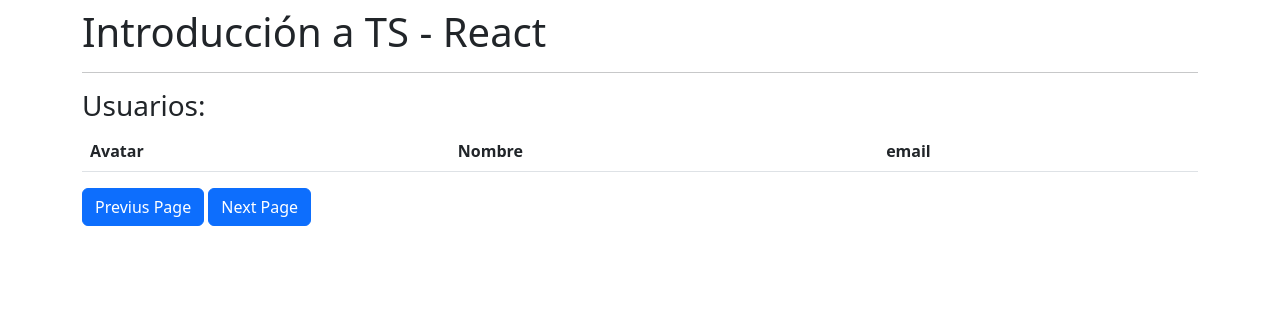
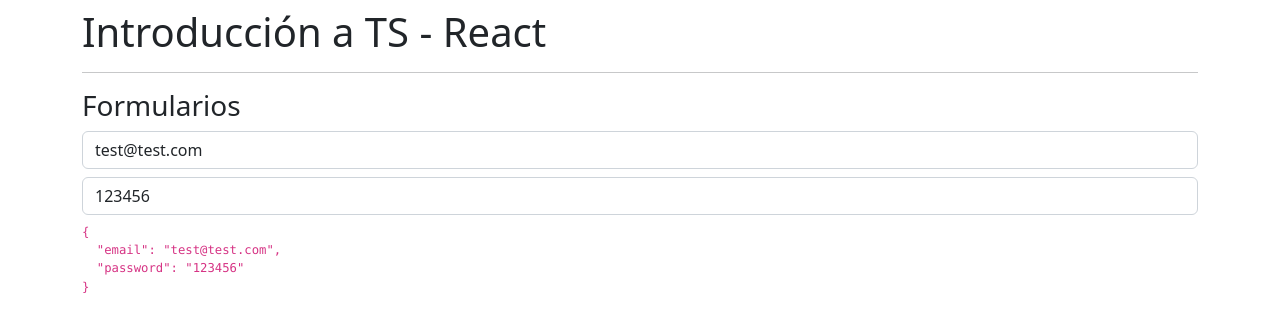
Before and after one commit to DanielaTorresV/react-typescript, a React (Create React App) app: page / in a window 1280 px wide. Shown: the top 332 px of the page. Built offline with nearby package versions, Linux system fonts and the light colour scheme; no server answers.

Commit message:
feat: create form and useForm hook with generic type

```diff
--- a/src/App.tsx
+++ b/src/App.tsx
@@ -4,7 +4,9 @@
 //import Funciones from "./typescript/Funciones";
 //import ContadorConHook from "./components/ContadorConHook";
 //import Login from "./components/Login";
-import Users from "./components/Users";
+//import Users from "./components/Users";
+
+import Forms from "./components/Forms";
 
 const App = () => {
   return (
@@ -17,7 +19,8 @@ const App = () => {
       {/*<Contador />*/}
       {/*<ContadorConHook />*/}
       {/*<Login />*/}
-      <Users />
+      {/*<Users />*/}
+      <Forms />
     </div>
   );
 };
--- /dev/null
+++ b/src/components/Forms.tsx
@@ -0,0 +1,35 @@
+import useForm from '../hooks/useForm';
+
+
+const Forms = () => {
+
+  const {form, email, password, handleChange } = useForm({
+    email: 'test@test.com',
+    password: '123456'
+  });
+
+  return (
+    <>
+      <h3>Formularios</h3>
+      <input
+        type='text'
+        className='form-control'
+        placeholder='Email'
+        value={email}
+        onChange= {(e) => handleChange(e.target.value, 'email')}
+      />
+      <input
+        type='text'
+        className='form-control mt-2 mb-2'
+        placeholder='Password'
+        value={password}
+        onChange= {(e) => handleChange(e.target.value, 'password')}
+      />
+      <code>
+        <pre>{ JSON.stringify(form, null, 2)}</pre>
+      </code>
+    </>
+  )
+}
+
+export default Forms
--- /dev/null
+++ b/src/hooks/useForm.tsx
@@ -0,0 +1,20 @@
+import { useState } from 'react';
+
+
+const useForm = <T extends Object> (form: T) => {
+    const [state, setState] = useState(form);
+
+      const handleChange = (value: string, campo: keyof T) => {
+        setState({
+          ...state,
+          [campo]: value
+        });
+      }
+      return{
+        ...state,
+        form: state,
+        handleChange
+      }
+}
+
+export default useForm;
--- a/src/hooks/useUsers.tsx
+++ b/src/hooks/useUsers.tsx
@@ -19,7 +19,6 @@ const useUsers = () => {
         }
       })
 
-      console.log(refPage.current);
       if (resp.data.data.length > 0) {
         setUsers(resp.data.data);
       } else {
```
